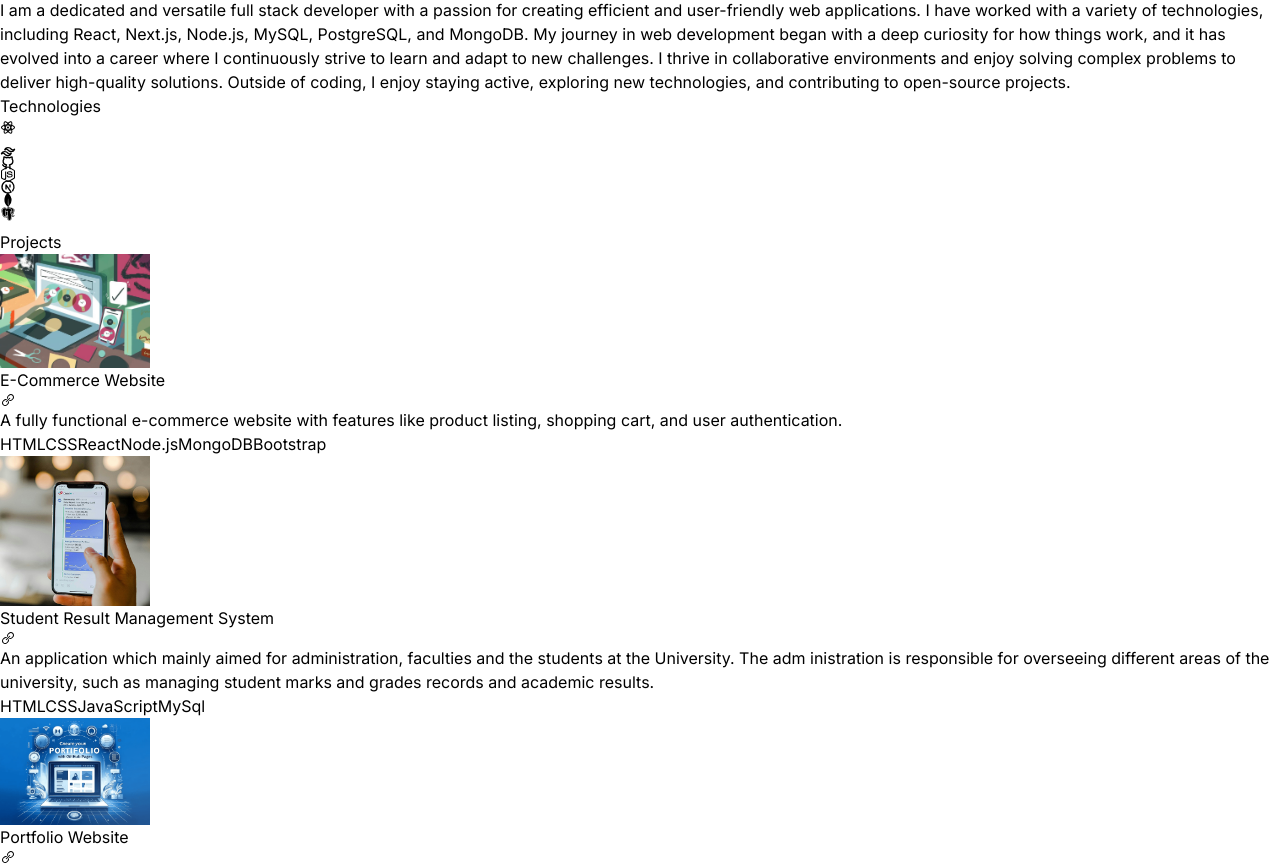
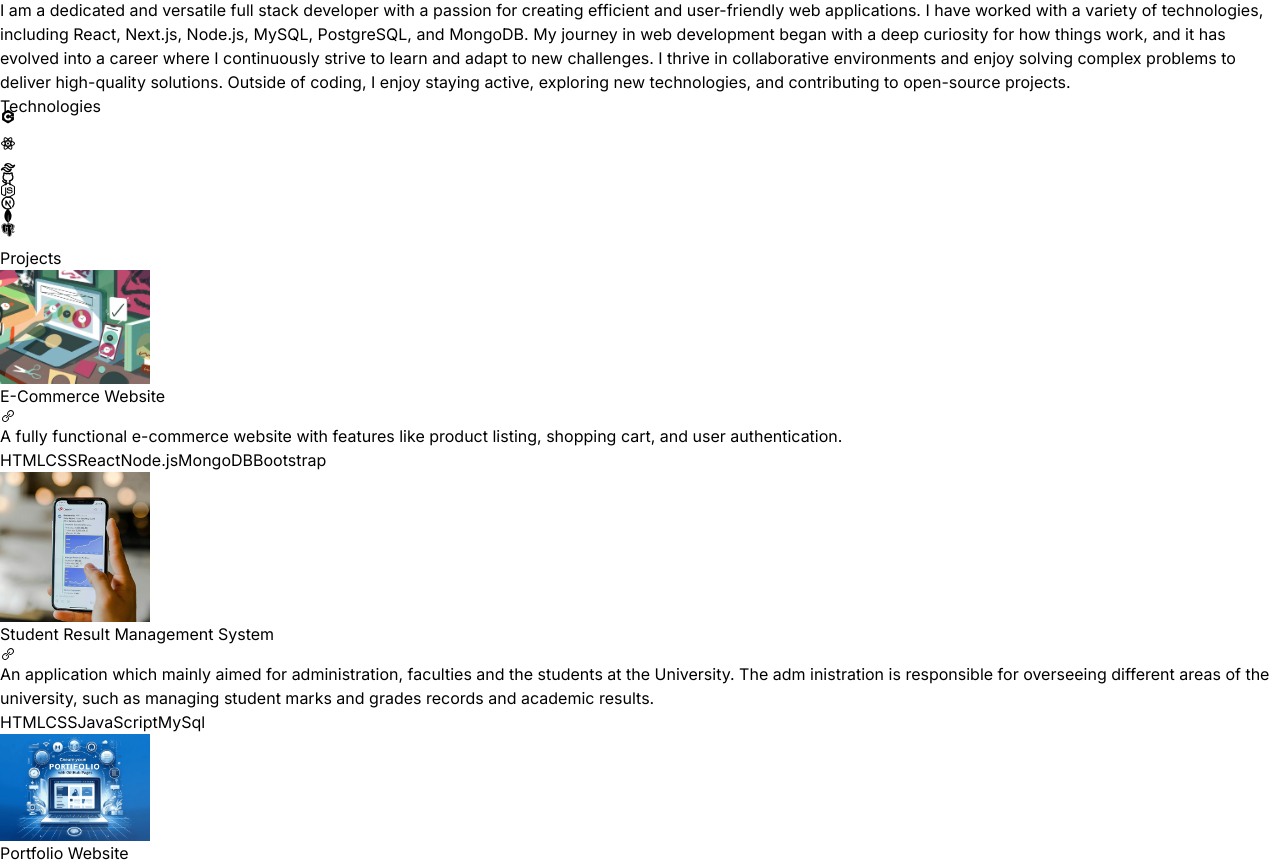
Before and after one commit to Nithinlinga/React-portfolio-Nithin, a React (Vite) app: page / in a window 1280 px wide. Shown: the part 2011-2876 px from the top of the page. Built offline with nearby package versions, Linux system fonts and the light colour scheme; the HTML template or start-up script is replaced by a standard one.

Commit message:
added cpp

```diff
--- a/src/components/Technologies.jsx
+++ b/src/components/Technologies.jsx
@@ -1,8 +1,8 @@
 import React from 'react'
-import { BiLogoPostgresql } from 'react-icons/bi'
+import { BiLogoCPlusPlus, BiLogoPostgresql } from 'react-icons/bi'
 import { FaNodeJs } from 'react-icons/fa'
-import {RiGithubLine, RiNextjsLine, RiNodejsLine, RiReactjsLine, RiTailwindCssLine } from 'react-icons/ri'
-import { SiMongodb } from 'react-icons/si'
+import {RiGithubLine, RiReactjsLine, RiTailwindCssLine } from 'react-icons/ri'
+import {  SiMongodb } from 'react-icons/si'
 import { TbBrandNextjs } from 'react-icons/tb'
 import {motion} from "framer-motion"
 
@@ -32,6 +32,12 @@
         initial={{opacity:0,x:-100}}
         transition={{duration:1.5}}
         className='flex flex-wrap items-center justify-center gap-4'>
+            <motion.div
+            variants={iconVariants(2)}
+            initial="intial"
+            animate="animate" className='rounded-2xl border-4 border-neutral-800 p-4'>
+                <BiLogoCPlusPlus className='text-7xl text-blue-600'/>
+            </motion.div>
             <motion.div
             variants={iconVariants(2.5)}
             initial="intial"
```
